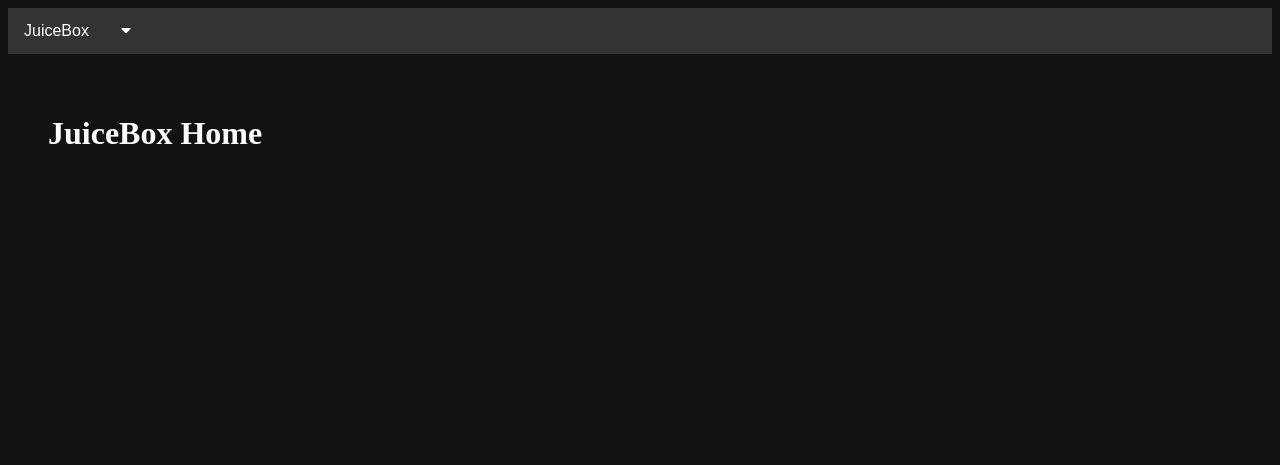
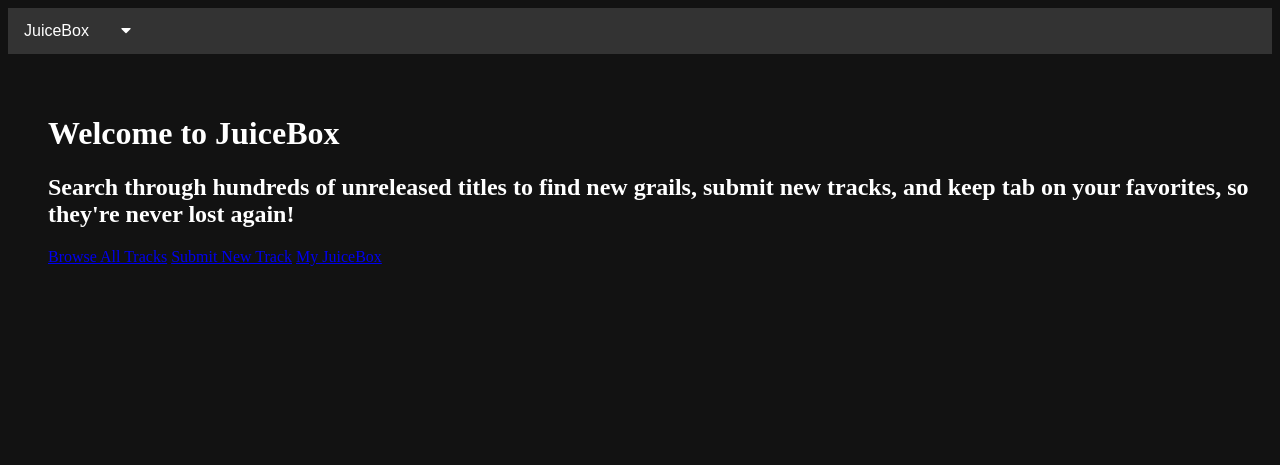
Before and after one commit to jackwyattw/JuiceBox, a Django app: page / in a window 1280 px wide. Shown: the top 465 px of the page. Run offline with Django 4.2, Linux system fonts and the light colour scheme.

Commit message:
juicebox2

```diff
--- a/main_app/admin.py
+++ b/main_app/admin.py
@@ -1,4 +1,5 @@
 from django.contrib import admin
-from .models import Track
+from .models import Track, Playlist
 # Register your models here.
 admin.site.register(Track)
+admin.site.register(Playlist)
--- a/main_app/templates/base.html
+++ b/main_app/templates/base.html
@@ -19,8 +19,9 @@
             </button>
             <div class="dropdown-content">
                 <a class="navbar-item" href="/about">About</a>
-                <a class="navbar-item" href="/browsesongs">Browse Songs</a>
-                <a class="navbar-item" href="/createtrack">Create Track</a>
+                <a class="navbar-item" href="/tracks">Browse Songs</a>
+                <a class="navbar-item" href="/track_create">Submit Track</a>
+                <a class="navbar-item" href="/playlists">Playlists</a>
         </div>
     </nav>
         <div class="container">
--- a/main_app/templates/home.html
+++ b/main_app/templates/home.html
@@ -1,5 +1,9 @@
 {% extends 'base.html' %}
 {% block title %} Home {% endblock %}
 {% block content %}
-<h1>JuiceBox Home</h1>
+<h1>Welcome to JuiceBox</h1>
+<h2>Search through hundreds of unreleased titles to find new grails, submit new tracks, and keep tab on your favorites, so they're never lost again!</h2>
+<a href="/browsesongs">Browse All Tracks</a>
+<a href="/createtrack">Submit New Track</a>
+<a href="/likedtracks">My JuiceBox</a>
 {% endblock %}
--- a/main_app/templates/newtrack.html
+++ b/main_app/templates/newtrack.html
@@ -1,5 +1,5 @@
 {% extends 'base.html' %}
-{% block title %} New Track {% endblock %}
+{% block title %} New Tracks {% endblock %}
 {% block content %}
 
 <div class="detail_img">
--- a/main_app/templates/submitted.html
+++ b/main_app/templates/submitted.html
@@ -3,5 +3,5 @@
 
 {% block content %}
 <h1 class="title tracklist">Your track has been submitted!</h1>
-<a class="button is-dark" href="/browsesongs">Return to Tracks</a>
+<a class="button is-dark" href="/tracks">Return to Tracks</a>
 {% endblock %}
--- a/main_app/templates/tracklist.html
+++ b/main_app/templates/tracklist.html
@@ -16,7 +16,7 @@
       </div>
     </div>
     <!--  This anchor tag will redirect back to artist list without a query param -->
-    <a class="button is-dark" href="/browsesongs">Clear Search</a>
+    <a class="button is-dark" href="/tracks">Clear Search</a>
 </form>
 
 <div class="gallery">
--- a/main_app/urls.py
+++ b/main_app/urls.py
@@ -1,16 +1,17 @@
 from django.urls import path
 
-from main_app.models import Track
 from . import views
 
 # this like app.use() in express
 urlpatterns = [
     path('', views.Home.as_view(), name="home"),
     path('about/', views.About.as_view(), name="about"),
-    path('browsesongs/', views.TrackList.as_view(), name='track_list'),
+    path('tracks/', views.TrackList.as_view(), name='track_list'),
+    path('track_create/', views.TrackCreate.as_view(), name='create_track'),
+    path('playlists/<int:pk>/tracks/<int:track_pk>/', views.LikedTracks.as_view(), name='liked_tracks'),
     path('createtrack/', views.TrackCreate.as_view(), name='create_track'),
-    path('viewtrack/<int:pk>/', views.TrackView.as_view(), name='view_track'),
-    path('newtrack/<int:pk>/', views.NewTrack.as_view(), name='new_track'),
+    path('tracks/<int:pk>/', views.TrackView.as_view(), name='view_track'),
+    path('tracks/<int:pk>/tracks/new', views.NewTrack.as_view(), name='new_track'),
     path('submitted/', views.NewTrackView.as_view(), name='submitted'),
 
 ]
--- a/main_app/views.py
+++ b/main_app/views.py
@@ -7,7 +7,7 @@ from django.views.generic.edit import CreateView
 from django.views.generic import DetailView
 from django.urls import reverse
 # from django.views.generic. import CreateView
-from .models import Track
+from .models import Track, Playlist
 
 # Create your views here.
 
@@ -40,6 +40,14 @@ class TrackList(TemplateView):
 
         return context
 
+class LikedTracks(TemplateView):
+    template_name = 'liked_tracks.html'
+
+    def get_context_data(self, **kwargs):
+        context = super().get_context_data(**kwargs)
+        context['playlist'] = Playlist.objects.all()
+        return context
+
 class TrackView(DetailView):
     model = Track
     template_name="trackview.html"
@@ -63,3 +71,10 @@ class NewTrackView(TemplateView):
         context = super().get_context_data(**kwargs)
         context["newtracks"] = NewTrack
         return context
+
+# class PlaylistSongAssoc(View):
+
+#     def get(self, request, pk, song_pk):
+
+#         assoc = request.GET.get("assoc")
+#         if assoc == "remove":
```
Also changed, not shown: db/create_artists.sql (added, +35 -0 lines), main_app/models.py (+9 -2 lines), main_app/templates/about.html (+7 -5 lines), main_app/templates/liked_tracks.html (added, +27 -0 lines), main_app/migrations/0004_artist.py (added), main_app/migrations/0005_playlist_delete_artist.py (added).
